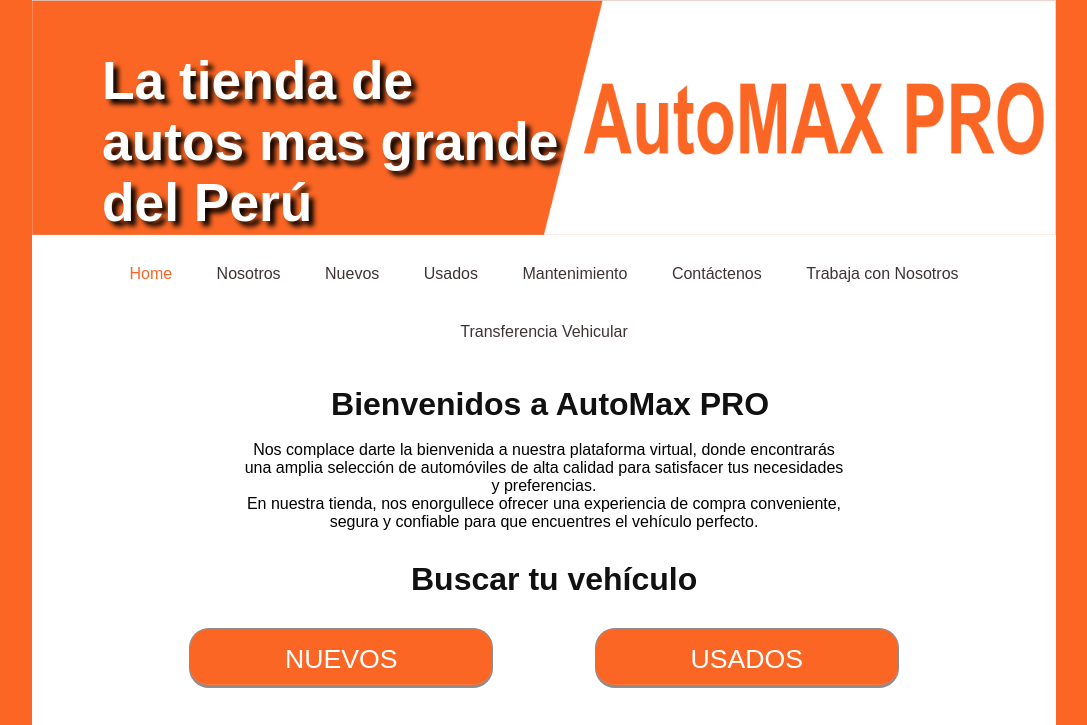
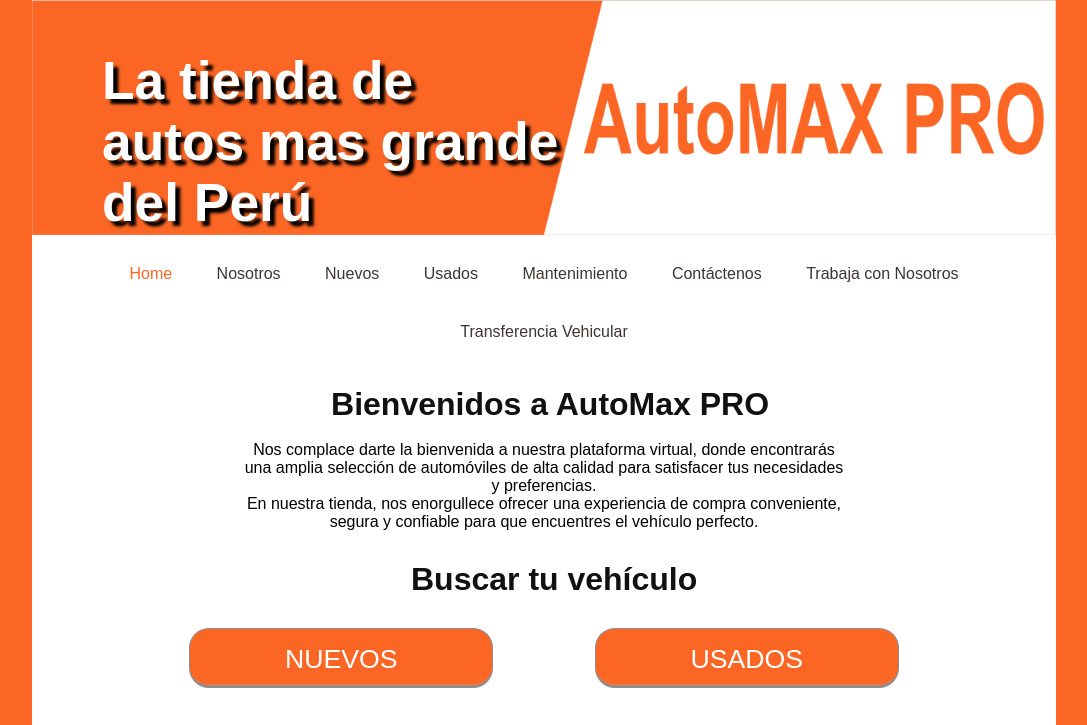
Before and after one commit to crisvc20/automaxpro, a plain HTML site: page paginas/home.html in a window 1280 px wide. Shown: the top 725 px of the page, without its empty margins (96-1183 px from the left). Drawn offline with Linux system fonts and the light colour scheme.

Commit message:
Update estilos.css

```diff
--- a/css/estilos.css
+++ b/css/estilos.css
@@ -34,10 +34,17 @@ header{
 	top: 50px;
 	font-size: 40pt;
 	width: 45%;
-	color: white;
 	margin-left: 70px;
-	text-shadow: 5px 5px 5px rgba(0, 0, 0, 1.5);
+
+
+
+  }
+
+  .home-textoPortada p{
+	color: rgb(255, 255, 255);
+	text-shadow: 5px 5px 3px rgba(0, 0, 0, 1.5);
 	font-weight: bold;
+	z-index: 1;
   }
 
 
```
